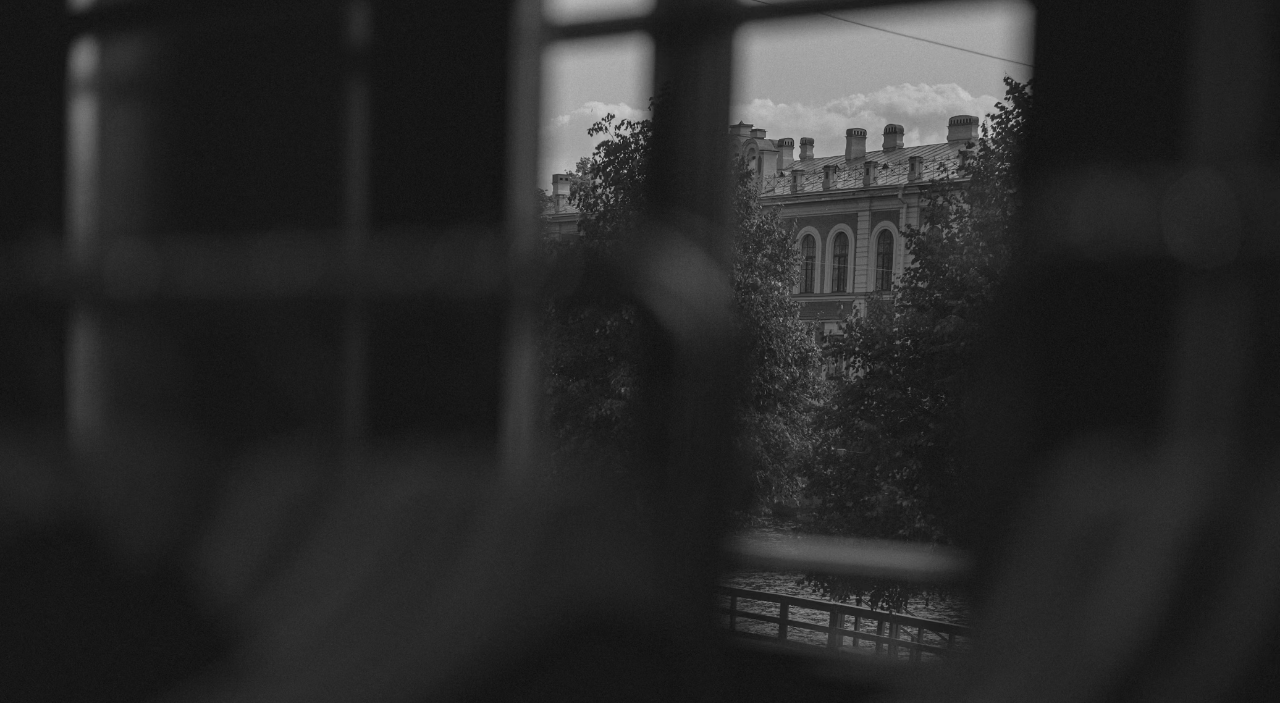
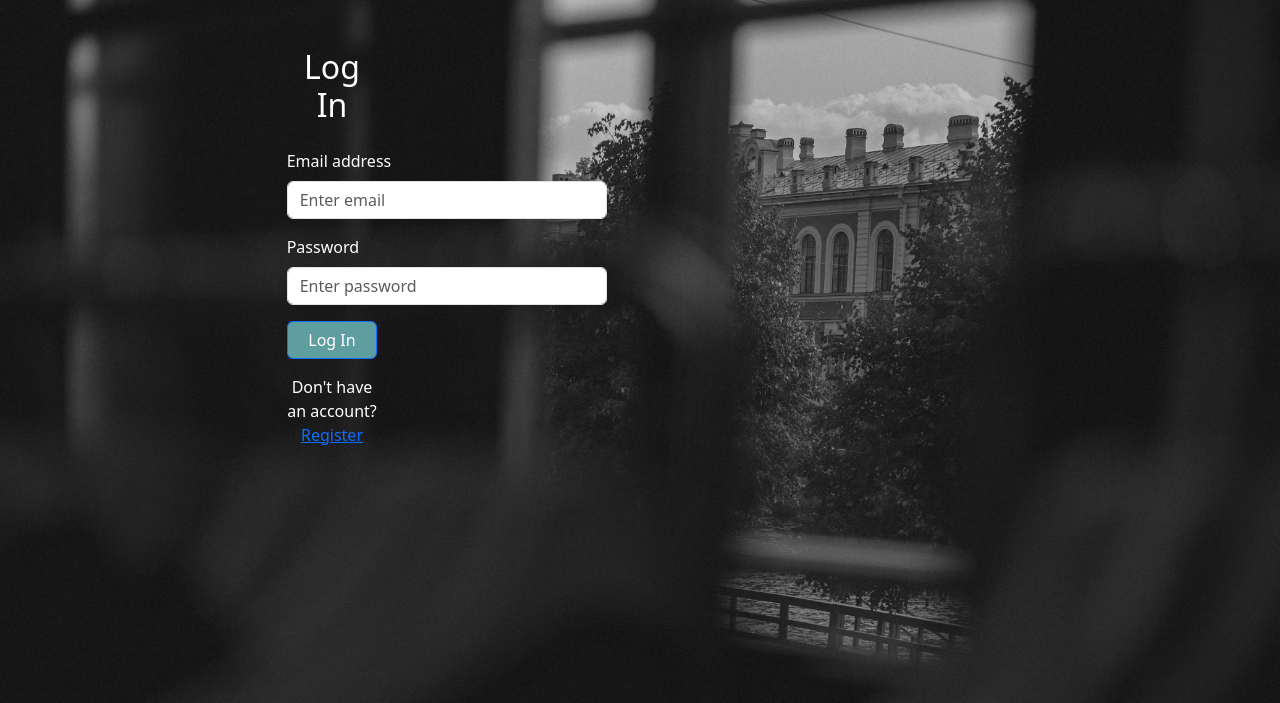
Before and after one commit to devnitht02/flask-todo, a Flask app: page /login in a window 1280 px wide. Shown: the part 57-760 px from the top of the page. Run offline with Flask 3, Linux system fonts and the light colour scheme.

Commit message:
registration and login

```diff
--- a/app.py
+++ b/app.py
@@ -2,17 +2,14 @@ from datetime import datetime
 from sqlalchemy import Boolean, Column
 from sqlalchemy.orm import Mapped, mapped_column
 from flask import Flask, render_template, redirect, url_for, request, flash
-from flask_login import UserMixin
+from flask_login import UserMixin, login_user, LoginManager, logout_user, login_required, current_user
 from flask_sqlalchemy import SQLAlchemy
 from sqlalchemy.orm import DeclarativeBase, relationship
 from sqlalchemy import Integer, String, ForeignKey
-from sqlalchemy.orm import Mapped, mapped_column
-from werkzeug.security import generate_password_hash
-
+from werkzeug.security import generate_password_hash, check_password_hash
 
 class Base(DeclarativeBase):
     pass
-
 
 db = SQLAlchemy(model_class=Base)
 
@@ -20,6 +17,10 @@ app = Flask(__name__)
 app.config['SECRET_KEY'] = 'jvrvuirbboirneb'
 app.config["SQLALCHEMY_DATABASE_URI"] = "sqlite:///taskly.db"
 db.init_app(app)
+
+login_manager = LoginManager()
+login_manager.init_app(app)
+login_manager.login_view = 'login'
 
 
 class User(db.Model, UserMixin):
@@ -46,32 +47,39 @@ class Task(db.Model):
         return f'<Task {self.title}>'
 
 
+@login_manager.user_loader
+def load_user(user_id):
+    return User.query.get(int(user_id))
+
+
 with app.app_context():
     db.create_all()
 
 
 @app.route('/', methods=['GET', 'POST'])
+@login_required
 def index():
     if request.method == 'POST':
         date = request.form.get('date')
         time = request.form.get('time')
         title = request.form.get('title')
 
-        new_task = Task(title=title, date=date, time=time)
+        new_task = Task(title=title, date=date, time=time, user_id=current_user.id)
         db.session.add(new_task)
         db.session.commit()
         flash("Task added successfully")
         return redirect(url_for('index'))
 
-    all_tasks = Task.query.all()
+    all_tasks = Task.query.filter_by(user_id=current_user.id).all()
 
     return render_template('index.html', all_tasks=all_tasks)
 
 
 @app.route('/update/<int:task_id>', methods=['GET', 'POST'])
+@login_required
 def update(task_id):
     task = Task.query.get(task_id)
-    if not task:
+    if not task or task.user_id != current_user.id:
         flash("Task not found")
         return redirect(url_for('index'))
 
@@ -88,15 +96,17 @@ def update(task_id):
 
 
 @app.route('/delete/<int:task_id>', methods=['GET', 'POST'])
+@login_required
 def delete(task_id):
     task = Task.query.get(task_id)
-    if task:
+    if task and task.user_id == current_user.id:
         db.session.delete(task)
         db.session.commit()
         flash("Task deleted successfully")
         return redirect(url_for('index'))
-    all_tasks = Task.query.all()
-    return render_template("index.html", task=all_tasks)
+
+    flash("Task not found")
+    return redirect(url_for('index'))
 
 
 @app.route('/register', methods=['GET', 'POST'])
@@ -108,12 +118,11 @@ def register():
 
         hashed_password = generate_password_hash(password, method='scrypt', salt_length=8)
 
-        result = db.session.execute(db.select(User).where(User.email == email))
-        user_email = result.scalar()
+        user_email = User.query.filter_by(email=email).first()
 
         if user_email:
             flash("This email is already registered")
-            return redirect(url_for('login'))
+            return redirect(url_for('register'))
         else:
             new_user = User(
                 username=username,
@@ -122,6 +131,7 @@ def register():
             )
             db.session.add(new_user)
             db.session.commit()
+            flash("Registration successful, please log in.")
             return redirect(url_for('login'))
 
     return render_template('register.html')
@@ -129,8 +139,29 @@ def register():
 
 @app.route('/login', methods=['GET', 'POST'])
 def login():
-    return render_template('login.html')
+    if request.method == "POST":
+        email = request.form.get('email')
+        password = request.form.get('password')
+
+        user = User.query.filter_by(email=email).first()
+
+        if user is None or not check_password_hash(user.password, password):
+            flash('Invalid email or password.')
+            return redirect(url_for('login'))
+        else:
+            login_user(user)
+            return redirect(url_for('index'))
+
+    return render_template("login.html", user=current_user)
+
+
+@app.route('/logout')
+@login_required
+def logout():
+    logout_user()
+    flash("You have been logged out.")
+    return redirect(url_for('login'))
 
 
 if __name__ == '__main__':
-    app.run()
+    app.run(debug=True)
--- a/templates/base.html
+++ b/templates/base.html
@@ -40,7 +40,8 @@
         </div>
         <a href="{{ url_for('login') }}" class="btn btn-outline-light" type="submit" fdprocessedid="c70acs">Log-In</a>
     </div>
-    <a href="register.html" class="btn btn-outline-light" type="submit" fdprocessedid="c70acs">Register</a>
+    <a href="{{ url_for('register') }}" class="btn btn-outline-light" type="submit">Register</a>
+
 
 </nav>
 
--- a/templates/login.html
+++ b/templates/login.html
@@ -1,17 +1,40 @@
 {% extends "base.html" %}
 
-{% block title %}Log-In - Taskly{% endblock %}
+{% block title %}Home - Taskly{% endblock %}
 
 {% block content %}
-    <body>
+    <div class="container mt-5" style="width: 60rem">
+        <div class="row justify-content-center">
+            <div class="col-lg-4">
+                <h2 class="text-center mb-4">Log In</h2>
                 {% with messages = get_flashed_messages() %}
                     {% if messages %}
+                        <div class="alert alert-danger" role="alert">
                             {% for message in messages %}
-                <p class="flash">{{ message }}</p>
+                                <p>{{ message }}</p>
                             {% endfor %}
+                        </div>
                     {% endif %}
                 {% endwith %}
+                <form method="POST" action="{{ url_for('login') }}">
+                    <div class="mb-3" style=" width:20rem">
+                        <label for="email" class="form-label">Email address</label>
+                        <input type="email" class="form-control" id="email" name="email" placeholder="Enter email"
+                               required>
+                    </div>
+                    <div class="mb-3" style="width:20rem">
+                        <label for="password" class="form-label">Password</label>
+                        <input type="password" class="form-control" id="password" name="password"
+                               placeholder="Enter password" required>
+                    </div>
+                    <div class="d-grid gap-2">
+                        <button type="submit" class="btn btn-primary">Log In</button>
+                    </div>
+                </form>
+                <p class="mt-3 text-center">Don't have an account? <a href="{{ url_for('register') }}">Register</a></p>
+            </div>
+        </div>
+    </div>
 
-
-    </body>
+    <script src="https://cdn.jsdelivr.net/npm/bootstrap@5.3.3/dist/js/bootstrap.bundle.min.js"></script>
 {% endblock %}
```
Also changed, not shown: templates/register.html (+27 -34 lines), instance/taskly.db. Lines whose indentation alone changed are shown as unchanged.
